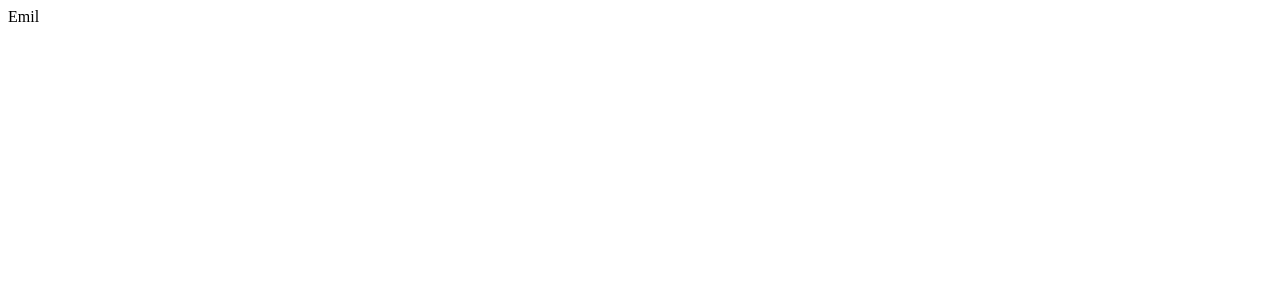
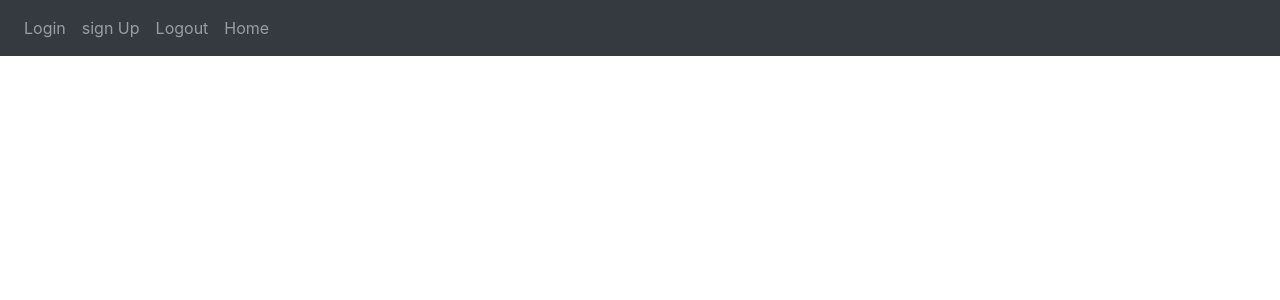
Before and after one commit to emilmathachan/Notesapp, a Flask app: page / in a window 1280 px wide. Before the commit the part shown is almost empty. Shown: the top 300 px of the page. Run offline with Flask 3, Linux system fonts and the light colour scheme; some libraries are stand-ins or nearby versions.

Commit message:
Adding toggler and templates
Adding toggler and templates

```diff
--- a/website/templates/base.html
+++ b/website/templates/base.html
@@ -19,9 +19,19 @@
     </head>
     <body>
         <nav class="navbar navbar-expand-lg navbar-dark bg-dark">
-            <button class="navbar-toggle" type ="button" data-toggle="collapse" data-target="#navbar">
+            <button class="navbar-toggler" type ="button" data-toggle="collapse" data-target="#navbar">
                 <span class="navbar-toggler-icon"></span>
             </button>
+        <div class = "collapse navbar-collapse" id="navbar">
+            <div class ="navbar-nav">
+                <a class="nav-item nav-link" id="login" href="/login">Login</a>
+                <a class="nav-item nav-link" id="signUp" href="/sign-up">sign Up</a>
+                <a class="nav-item nav-link" id="logout" href="/logout">Logout</a>
+                <a class="nav-item nav-link" id="home" href="/">Home</a>
+
+
+            </div>
+        </div>
 
         </nav>
 
--- /dev/null
+++ b/website/templates/home.html
@@ -0,0 +1,2 @@
+{%extends "base.html"%}
+{% block title %}Changed{%endblock%}
--- a/website/views.py
+++ b/website/views.py
@@ -1,7 +1,7 @@
-from flask import Blueprint
+from flask import Blueprint, render_template
 
 views = Blueprint('views',__name__)
 
 @views.route('/')
 def home():
-    return"<hi>Emil</hi>"
+    return render_template("home.html")
```
